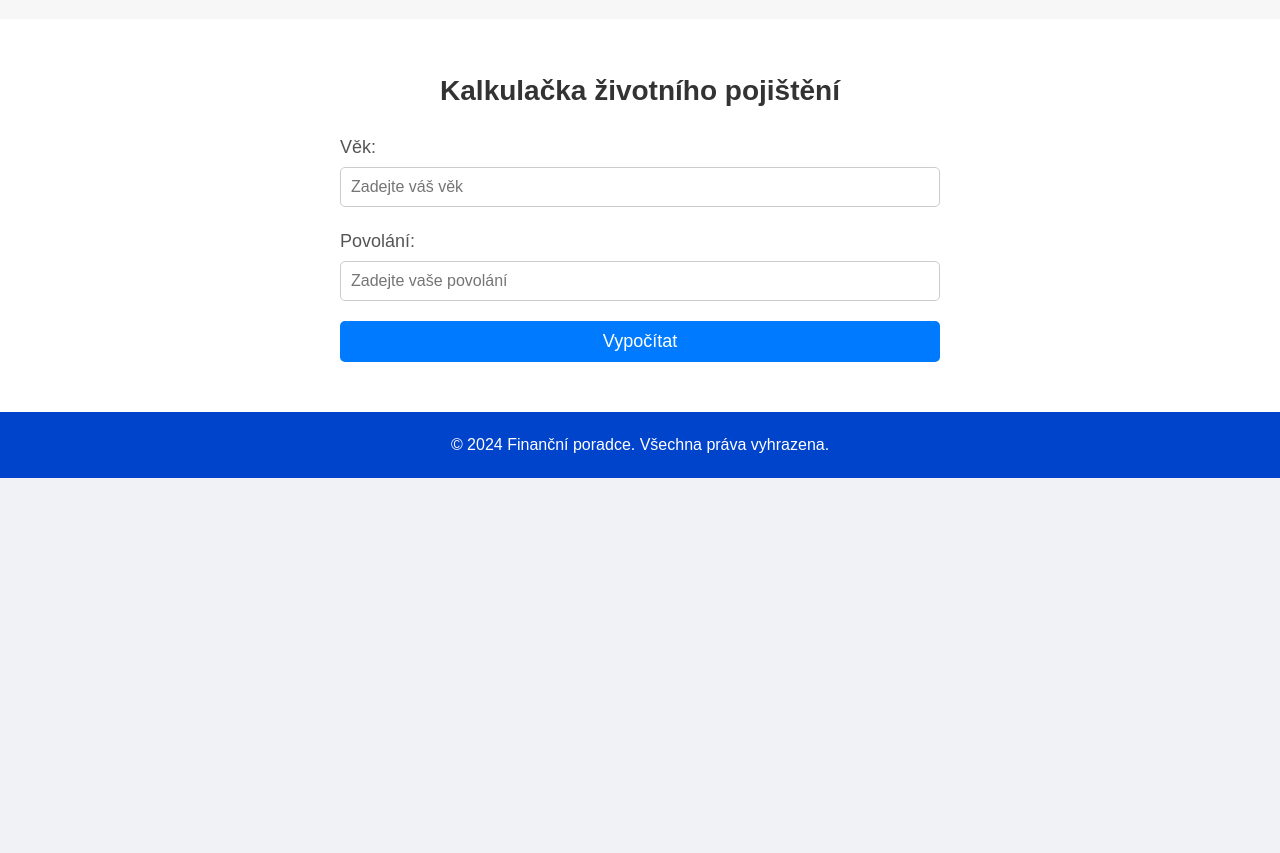
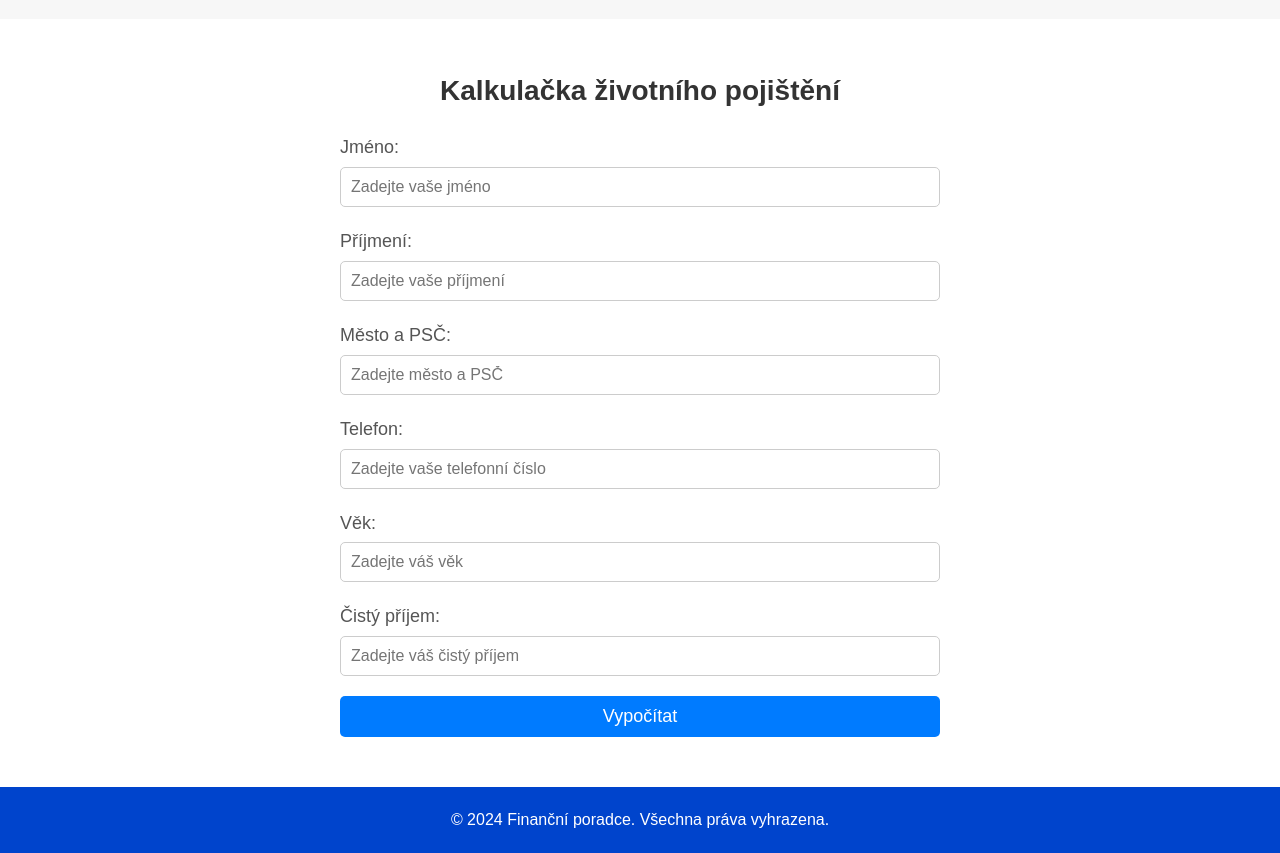
Before and after one commit to Monasik/moje-web-stranka, a plain HTML site: page kalkulacka.html in a window 1280 px wide. Shown: the part 520-1373 px from the top of the page. Before the commit the page ends 998 px from the top, so only its background shows below. Drawn offline with Linux system fonts and the light colour scheme.

Commit message:
Update kalkulacka.html

```diff
--- a/kalkulacka.html
+++ b/kalkulacka.html
@@ -58,17 +58,29 @@
     <div class="container">
         <h3>Kalkulačka životního pojištění</h3>
         <form id="ZP-form">
+            <label for="first-name">Jméno:</label>
+            <input type="text" id="first-name" name="first_name" placeholder="Zadejte vaše jméno" required>
+
+            <label for="last-name">Příjmení:</label>
+            <input type="text" id="last-name" name="last_name" placeholder="Zadejte vaše příjmení" required>
+
+            <label for="city-zip">Město a PSČ:</label>
+            <input type="text" id="city-zip" name="city_zip" placeholder="Zadejte město a PSČ" required>
+
+            <label for="phone">Telefon:</label>
+            <input type="tel" id="phone" name="phone" placeholder="Zadejte vaše telefonní číslo" required>
+
             <label for="age">Věk:</label>
-                <input type="hidden" name="form_source" value="ZP">
             <input type="number" id="age" name="age" placeholder="Zadejte váš věk" required>
 
-                <label for="occupation">Povolání:</label>
-                <input type="text" id="occupation" name="occupation" placeholder="Zadejte vaše povolání" required>
+            <label for="income">Čistý příjem:</label>
+            <input type="number" id="income" name="income" placeholder="Zadejte váš čistý příjem" required>
 
             <button type="submit" class="btn">Vypočítat</button>
         </form>
     </div>
 </section>
+
 
     <!-- Formulář pro neživotní pojištění -->
     <section id="non-life-insurance-form" class="calculator-form" style="display: none;">
```
Lines whose indentation alone changed are shown as unchanged.
